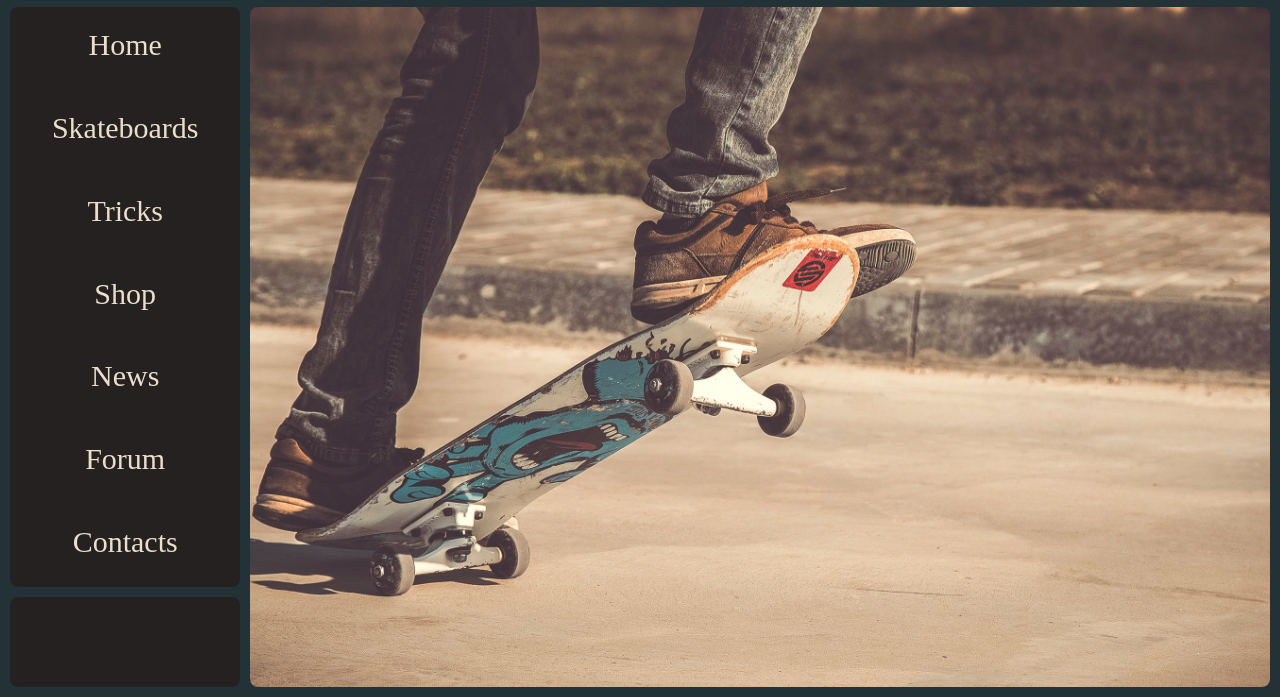
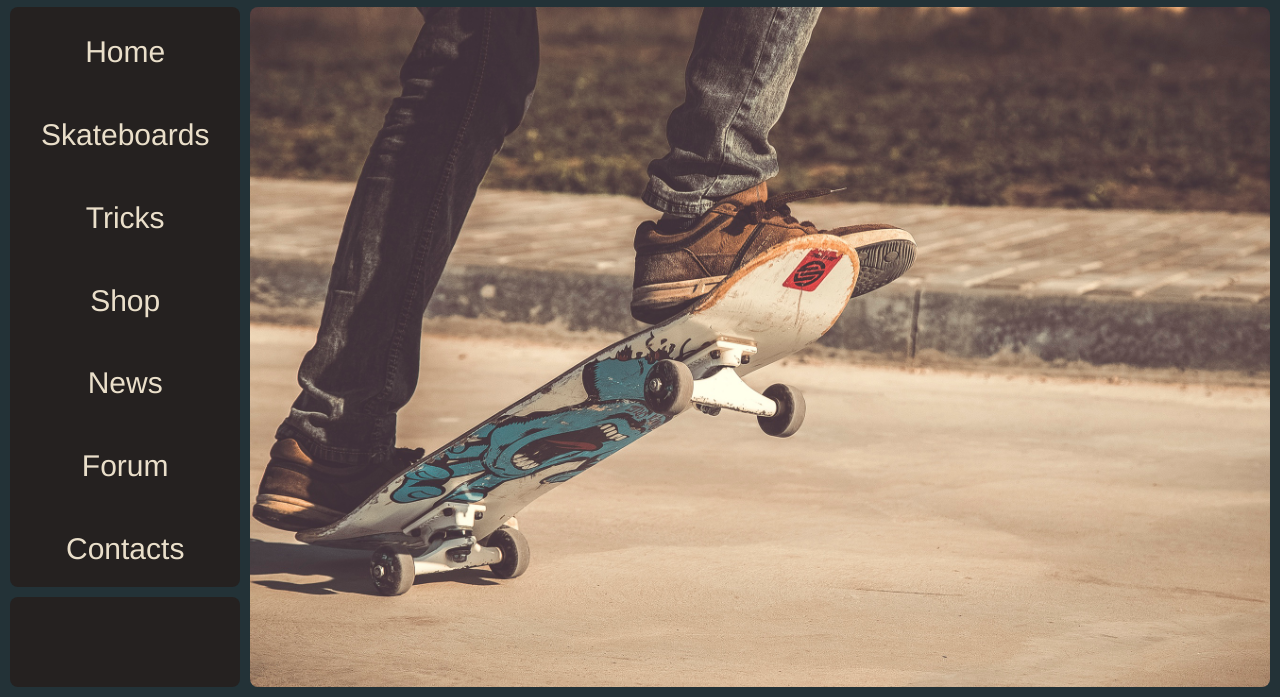
Before and after one commit to tberes/summer_project, a plain HTML site: page index.html in a window 1280 px wide. Shown: the part 103-800 px from the top of the page. Drawn offline with Linux system fonts and the light colour scheme.

Commit message:
Changed the default font of the page. Changed the desktop menu hover.

```diff
--- a/style/css/desktop/menu.css
+++ b/style/css/desktop/menu.css
@@ -13,5 +13,7 @@
 }
 
 .menu-btns:hover {
-    background: radial-gradient(#233237 30%, #252120 60%);
+    /*background: radial-gradient(#30474f 30%, #233237 70%);*/
+    border-top: 1px solid #eadfca;
+    border-bottom: 1px solid #eadfca;
 }
--- a/style/css/global/common.css
+++ b/style/css/global/common.css
@@ -1,3 +1,7 @@
+* {
+    font-family: Helvetica, Arial, Sans-Serif;
+}
+
 @font-face {
     font-family: LogoFont;
     src: url(../../fonts/HardestStyleDemo.ttf);
@@ -19,5 +23,5 @@ body {
     text-align: center;
     font-size: 30px;
     height: calc(100% / 7);
-    line-height: 250%;
+    line-height: 300%;
 }
```
